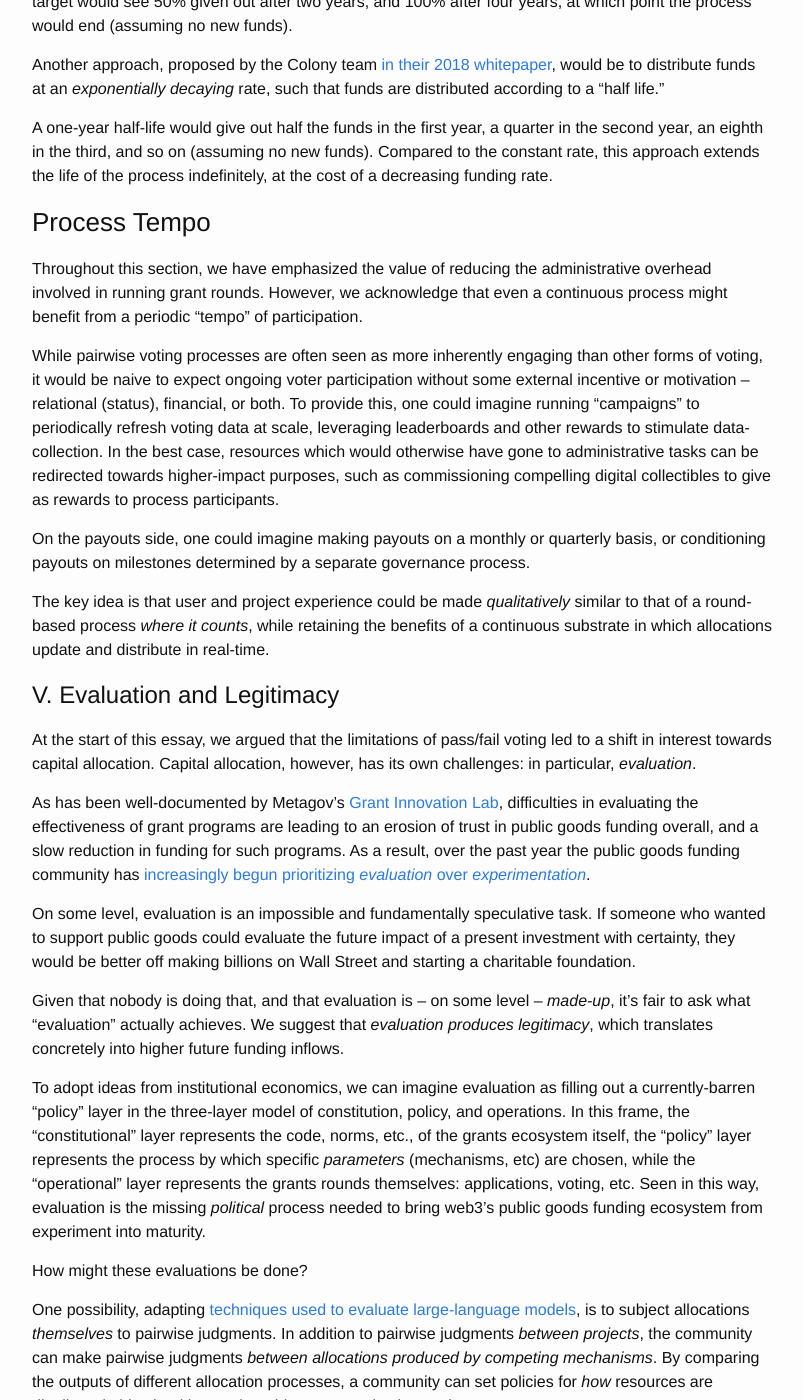
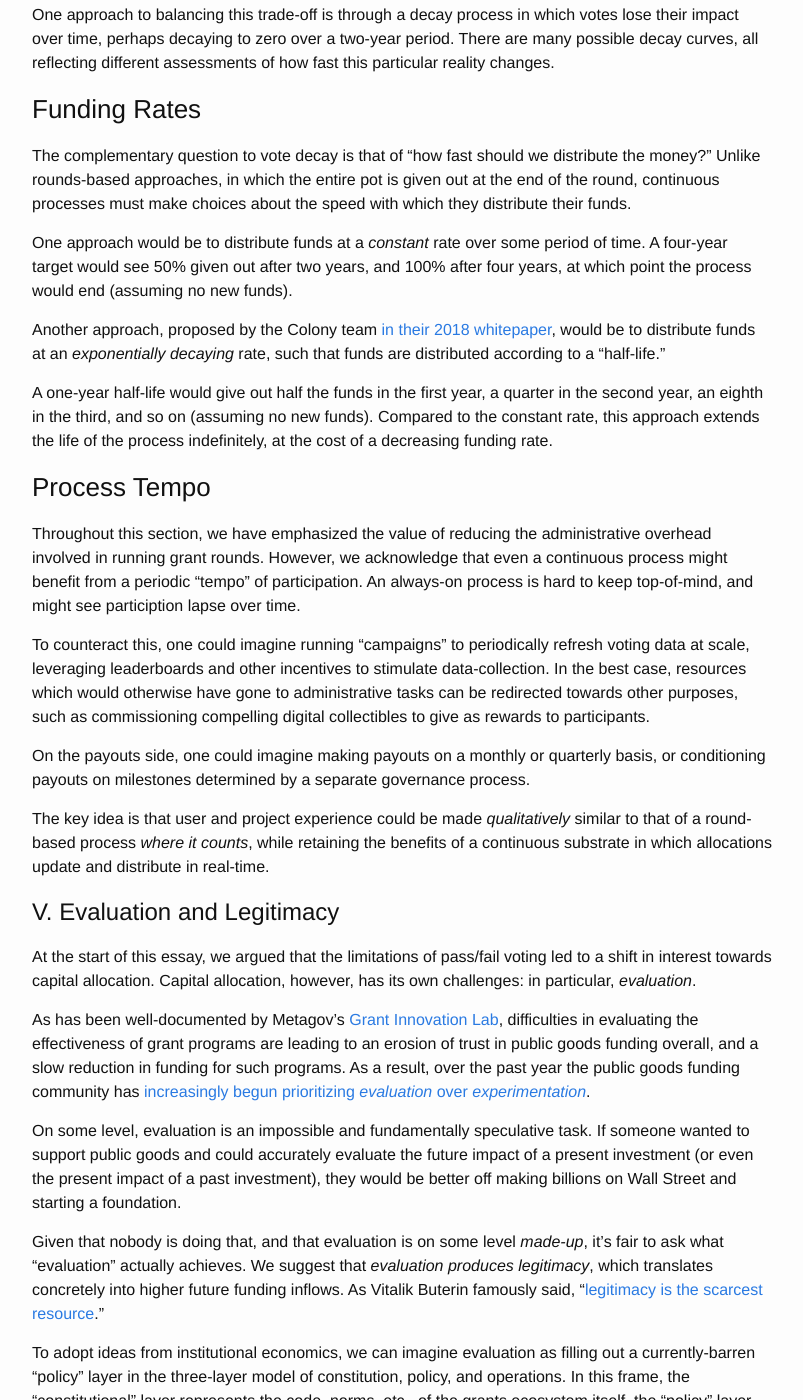
Before and after one commit to kronosapiens/kronosapiens.github.io, a Jekyll site: the page built from _posts/2025-12-14-pairwise-paradigm.md, in a window 1280 px wide and 1400 px high, scrolled down 17910 px. Shown: the whole window, without its empty margins (238-1041 px from the left). Built offline with Jekyll 4.4.1, drawn with Linux system fonts in a browser that asks for light colours; formulas are drawn with MathJax 3; comment, search, counter and statistics services are not loaded; some of the changed text lies outside the part shown.

Commit message:
fix: more small fixes

```diff
--- a/_posts/2025-12-14-pairwise-paradigm.md
+++ b/_posts/2025-12-14-pairwise-paradigm.md
@@ -82,7 +82,7 @@
 > Note: contrary to some depictions, Tinder-style swipes are _not_ pairwise judgments, but pass/fail decisions.
 
 Pairwise preferences have been studied for decades, going back to the work of [American psychometrician L. L. Thurstone](https://en.wikipedia.org/wiki/Louis_Leon_Thurstone) in 1927 and his research into subjective responses to stimuli.
-Pairwise preferences would find many applications in the ranking and ordering of items: from ranking chess players with Elo, to weighting web pages with Google's PageRank, to allocating credit for open-source contributions with [SourceCred](https://papers.ssrn.com/sol3/papers.cfm?abstract_id=4570035).
+Pairwise preferences would find many applications in the ranking and ordering of items: from ranking chess players with Elo, to weighting web pages with Google's [PageRank](https://en.wikipedia.org/wiki/PageRank), to assessing the reliability of nodes in a peer-to-peer file-sharing network with [EigenTrust](https://en.wikipedia.org/wiki/EigenTrust), to allocating credit for open-source contributions with [SourceCred](https://papers.ssrn.com/sol3/papers.cfm?abstract_id=4570035).
 
 This dual heritage, as a technique for subjective measurement _and_ allocating weights among items, suggests these methods have much to offer to the practice of distributed capital allocation, which faces exactly these problems.
 
@@ -396,7 +396,7 @@
 
 It is also possible to have an audience which lacks a _minimum baseline_ of context, such that even with a quality interface, they are unable to meaningfully distinguish between items.
 
-The ideal audience, then, is a _large and diverse group of people with at least some domain knowledge_, able to make judgments on never-before-seen pairs after about 30 seconds of absorbing information
+The ideal audience, then, is a _large and diverse group of people with at least some domain knowledge_, able to make judgments on never-before-seen pairs after about 30 seconds of absorbing information.
 This group will be able to provide the most _net_ information, in terms of both _quantity_ and _quality_ of inputs.
 
 #### Audience Expectations
@@ -421,6 +421,13 @@
 
 Reputation and identity is a deep field and beyond the scope of this essay, but it is worth gesturing towards how these ideas might be combined.
 
+#### Audience Compensation
+
+While pairwise voting processes are often seen as more inherently engaging than other forms of voting, it would be naive to expect ongoing voter participation without some external incentive or motivation -- financial, relational (status), or both.
+
+Financial rewards are straightforward, but can incentivize mercenary behavior and, being zero-sum, create a drag on resources.
+Non-financial rewards, such as digital collectibles which double as attestations for a public goods funding reputation system, represent an underexplored and positive-sum alternative.
+
 # IV. Continuous Funding
 
 Possibly the most significant application of pairwise methods is the idea of "continuous funding."
@@ -483,7 +490,7 @@
 One approach would be to distribute funds at a _constant_ rate over some period of time.
 A four-year target would see 50% given out after two years, and 100% after four years, at which point the process would end (assuming no new funds).
 
-Another approach, proposed by the Colony team [in their 2018 whitepaper](https://uploads-ssl.webflow.com/61840fafb9a4c433c1470856/639b50406de5d97564644805_whitepaper.pdf), would be to distribute funds at an _exponentially decaying_ rate, such that funds are distributed according to a "half life."
+Another approach, proposed by the Colony team [in their 2018 whitepaper](https://uploads-ssl.webflow.com/61840fafb9a4c433c1470856/639b50406de5d97564644805_whitepaper.pdf), would be to distribute funds at an _exponentially decaying_ rate, such that funds are distributed according to a "half-life."
 
 A one-year half-life would give out half the funds in the first year, a quarter in the second year, an eighth in the third, and so on (assuming no new funds).
 Compared to the constant rate, this approach extends the life of the process indefinitely, at the cost of a decreasing funding rate.
@@ -492,10 +499,10 @@
 
 Throughout this section, we have emphasized the value of reducing the administrative overhead involved in running grant rounds.
 However, we acknowledge that even a continuous process might benefit from a periodic "tempo" of participation.
+An always-on process is hard to keep top-of-mind, and might see particiption lapse over time.
 
-While pairwise voting processes are often seen as more inherently engaging than other forms of voting, it would be naive to expect ongoing voter participation without some external incentive or motivation -- relational (status), financial, or both.
-To provide this, one could imagine running "campaigns" to periodically refresh voting data at scale, leveraging leaderboards and other rewards to stimulate data-collection.
-In the best case, resources which would otherwise have gone to administrative tasks can be redirected towards higher-impact purposes, such as commissioning compelling digital collectibles to give as rewards to process participants.
+To counteract this, one could imagine running "campaigns" to periodically refresh voting data at scale, leveraging leaderboards and other incentives to stimulate data-collection.
+In the best case, resources which would otherwise have gone to administrative tasks can be redirected towards other purposes, such as commissioning compelling digital collectibles to give as rewards to participants.
 
 On the payouts side, one could imagine making payouts on a monthly or quarterly basis, or conditioning payouts on milestones determined by a separate governance process.
 
@@ -510,13 +517,14 @@
 As a result, over the past year the public goods funding community has [increasingly begun prioritizing _evaluation_ over _experimentation_](https://ethresear.ch/t/three-fundamental-problems-in-ethereum-public-goods-funding-a-research-agenda/23474).
 
 On some level, evaluation is an impossible and fundamentally speculative task.
-If someone who wanted to support public goods could evaluate the future impact of a present investment with certainty, they would be better off making billions on Wall Street and starting a charitable foundation.
+If someone wanted to support public goods and could accurately evaluate the future impact of a present investment (or even the present impact of a past investment), they would be better off making billions on Wall Street and starting a foundation.
 
-Given that nobody is doing that, and that evaluation is -- on some level -- _made-up_, it's fair to ask what "evaluation" actually achieves.
+Given that nobody is doing that, and that evaluation is on some level _made-up_, it's fair to ask what "evaluation" actually achieves.
 We suggest that _evaluation produces legitimacy_, which translates concretely into higher future funding inflows.
+As Vitalik Buterin famously said, "[legitimacy is the scarcest resource](https://vitalik.eth.limo/general/2021/03/23/legitimacy.html)."
 
 To adopt ideas from institutional economics, we can imagine evaluation as filling out a currently-barren "policy" layer in the three-layer model of constitution, policy, and operations.
-In this frame, the "constitutional" layer represents the code, norms, etc., of the grants ecosystem itself, the "policy" layer represents the process by which specific _parameters_ (mechanisms, etc) are chosen, while the "operational" layer represents the grants rounds themselves: applications, voting, etc.
+In this frame, the "constitutional" layer represents the code, norms, etc., of the grants ecosystem itself, the "policy" layer represents the process by which specific _parameters_ (mechanisms, etc.) are chosen, while the "operational" layer represents the grants rounds themselves: applications, voting, etc.
 Seen in this way, evaluation is the missing _political_ process needed to bring web3's public goods funding ecosystem from experiment into maturity.
 
 How might these evaluations be done?
@@ -587,6 +595,8 @@
 
 > To give a concrete example, this year's Deep Funding initiative framed the decision in terms of the relative impact of two _software dependencies_ on a given _software project_; the same dependency might be assessed very differently depending on which project's context was being considered.
 
+This idea can be extended to the case when projects are of the same type, but have different funding needs -- by framing the question in terms of "where should we direct the next marginal dollar," projects of different scales can be meaningfully considered as part of the same set.
+
 In permissionless settings where it may be difficult to ensure homogeneity in advance, techniques like star grouping can be used to segment items into coherent sets on-the-fly.
 
 # VII. Putting It All Together
@@ -601,8 +611,8 @@
 As a continuous process, things get even better.
 If we assume that only ~25% of the items undergo meaningful change in a given quarter, we can sustain a continuous funding process _indefinitely_ with an attention cost of **5 minutes per item per year**.
 
-Further, given a sufficiently robust reputation system, we could imagine running "campaigns" in which the majority of the community contributes to initial project filtering, followed by experts who resolve only the highest-ambiguity pairs, or who focus their attention on adjudicating between the outputs of funding mechanisms themselves.
-Participants could be rewarded with sought-after digital collectibles, helping solidify a public-spirited identity among ecosystem participants.
+Further, given a sufficiently robust **reputation system**, we could imagine running seasonal "campaigns" in which the community contributes _en masse_ to project filtering, followed by experts who resolve the highest-ambiguity pairs or adjudicate between the outputs of funding mechanisms themselves.
+Participants could be rewarded with sought-after **digital collectibles**, serving as reputation attestations and cultivating a public-spirited group identity.
 
 The net effect is that of an always-on social choice "sensor" -- a solar panel for governance -- collecting ambient preference information and converting it into actionable outputs in real-time.
 
```
Also changed, not shown: other parts of _posts/2025-12-14-pairwise-paradigm.md (+7 -7 lines).
